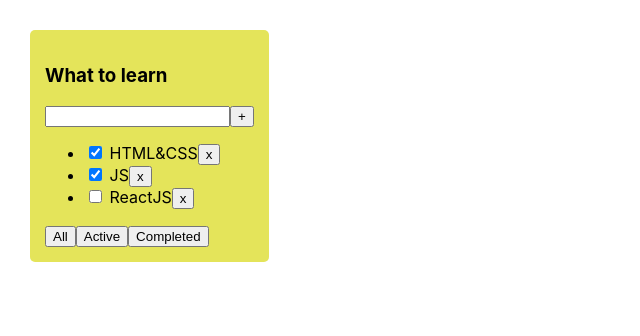
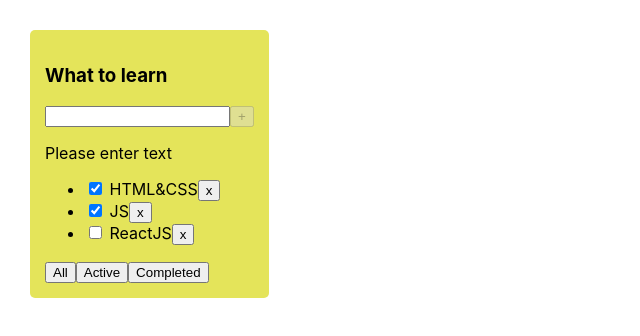
Before and after one commit to sfgardev/todolist, a React (Create React App) app: page / in a window 1280 px wide. Shown: the top 336 px of the page, without its empty margins (0-640 px from the left). Built offline with nearby package versions, Linux system fonts and the light colour scheme.

Commit message:
sprint_1-week_3

```diff
--- a/package.json
+++ b/package.json
@@ -10,10 +10,12 @@
     "@types/node": "^16.18.1",
     "@types/react": "^18.0.23",
     "@types/react-dom": "^18.0.7",
+    "@types/uuid": "^9.0.8",
     "react": "^18.2.0",
     "react-dom": "^18.2.0",
     "react-scripts": "5.0.1",
     "typescript": "^4.8.4",
+    "uuid": "^9.0.1",
     "web-vitals": "^2.1.4"
   },
   "scripts": {
--- a/src/App.tsx
+++ b/src/App.tsx
@@ -1,4 +1,5 @@
-import React, { useState } from "react";
+import { useState } from "react";
+import { v1 } from "uuid";
 import "./App.css";
 import { Task, TodoList } from "./components/TodoList";
 
@@ -6,21 +7,28 @@
 
 function App() {
   const todoListTitle = "What to learn";
-  // const tasks: Task[] = [
-  //   { id: 1, title: "HTML&CSS", isDone: true },
-  //   { id: 2, title: "JS", isDone: true },
-  //   { id: 3, title: "ReactJS", isDone: false },
-  // ];
+  const initState: Task[] = [
+    { id: v1(), title: "HTML&CSS", isDone: true },
+    { id: v1(), title: "JS", isDone: true },
+    { id: v1(), title: "ReactJS", isDone: false },
+  ];
 
-  const [tasks, setTasks] = useState<Task[]>([
-    { id: 1, title: "HTML&CSS", isDone: true },
-    { id: 2, title: "JS", isDone: true },
-    { id: 3, title: "ReactJS", isDone: false },
-  ]);
+  const [tasks, setTasks] = useState<Task[]>(initState);
   const [filter, setFilter] = useState<Filter>("all");
 
-  const removeTask = (taskId: number) => {
+  const removeTask = (taskId: string) => {
     const updatedState = tasks.filter((task) => task.id !== taskId);
+    setTasks(updatedState);
+  };
+
+  const addTask = (title: string) => {
+    const newTask: Task = {
+      id: v1(),
+      title,
+      isDone: false,
+    };
+
+    const updatedState = [newTask, ...tasks];
     setTasks(updatedState);
   };
 
@@ -51,6 +59,7 @@
         tasks={filteredTasks}
         removeTask={removeTask}
         changeFilter={changeFilter}
+        addTask={addTask}
       />
     </div>
   );
--- a/src/components/Button.tsx
+++ b/src/components/Button.tsx
@@ -1,8 +1,13 @@
 type ButtonProps = {
   title: string;
   onClick?: () => void;
+  isDisabled?: boolean;
 };
 
-export const Button = ({ title, onClick }: ButtonProps) => {
-  return <button onClick={onClick}>{title}</button>;
+export const Button = ({ title, isDisabled, onClick }: ButtonProps) => {
+  return (
+    <button disabled={isDisabled} onClick={onClick}>
+      {title}
+    </button>
+  );
 };
--- a/src/components/TodoList.tsx
+++ b/src/components/TodoList.tsx
@@ -1,3 +1,4 @@
+import { ChangeEvent, KeyboardEvent, useState } from "react";
 import { Filter } from "../App";
 import { Button } from "./Button";
 import { TodoListHeader } from "./TodoListHeader";
@@ -5,12 +6,13 @@
 type TodoListProps = {
   title: string;
   tasks: Task[];
-  removeTask: (taskId: number) => void;
+  removeTask: (taskId: string) => void;
   changeFilter: (filter: Filter) => void;
+  addTask: (title: string) => void;
 };
 
 export type Task = {
-  id: number;
+  id: string;
   title: string;
   isDone: boolean;
 };
@@ -20,25 +22,23 @@
   tasks,
   removeTask,
   changeFilter,
+  addTask,
 }: TodoListProps) => {
+  const [taskTitle, setTaskTitle] = useState("");
+
   let tasksList;
-
   if (tasks.length === 0) {
     tasksList = <span>Empty list</span>;
   } else {
     tasksList = (
       <ul>
         {tasks.map((task) => {
+          const removeTaskHandler = () => removeTask(task.id);
           return (
             <li key={task.id}>
               <input type="checkbox" checked={task.isDone} />{" "}
               <span>{task.title}</span>
-              <Button
-                onClick={() => {
-                  removeTask(task.id);
-                }}
-                title="x"
-              />
+              <Button onClick={removeTaskHandler} title="x" />
             </li>
           );
         })}
@@ -46,18 +46,54 @@
     );
   }
 
+  const addNewTaskHandler = () => {
+    // if (taskTitle.length > 15) return;
+    addTask(taskTitle);
+    setTaskTitle("");
+  };
+
+  const onKeyDownaddNewTaskHandler = (e: KeyboardEvent<HTMLInputElement>) => {
+    if (e.key === "Enter" && isAddTaskPosible) {
+      addNewTaskHandler();
+    }
+  };
+
+  const setTaskTitleHandler = (e: ChangeEvent<HTMLInputElement>) =>
+    setTaskTitle(e.currentTarget.value);
+
+  const changeFilterHandlerCreator = (filter: Filter) => {
+    return () => changeFilter(filter);
+  };
+
+  const maxTitleLength = 15;
+  const isAddTaskPosible =
+    taskTitle.length && taskTitle.length <= maxTitleLength;
+
   return (
     <div className="todolist">
       <TodoListHeader title={title} />
       <div>
-        <input />
-        <Button title="+" />
+        <input
+          value={taskTitle}
+          onChange={setTaskTitleHandler}
+          onKeyDown={onKeyDownaddNewTaskHandler}
+        />
+        <Button
+          title="+"
+          onClick={addNewTaskHandler}
+          isDisabled={!isAddTaskPosible}
+        />
+        {!taskTitle.length && <p>Please enter text</p>}
+        {taskTitle.length > maxTitleLength && <p>Task title is too long</p>}
       </div>
       {tasksList}
       <div>
-        <Button title="All" onClick={() => changeFilter("all")} />
-        <Button title="Active" onClick={() => changeFilter("active")} />
-        <Button title="Completed" onClick={() => changeFilter("completed")} />
+        <Button title="All" onClick={changeFilterHandlerCreator("all")} />
+        <Button title="Active" onClick={changeFilterHandlerCreator("active")} />
+        <Button
+          title="Completed"
+          onClick={changeFilterHandlerCreator("completed")}
+        />
       </div>
     </div>
   );
```
Also changed, not shown: src/components/TodoListWithRef.tsx (added, +75 -0 lines), 1 other file (tests, documents, lock files or other folders).
